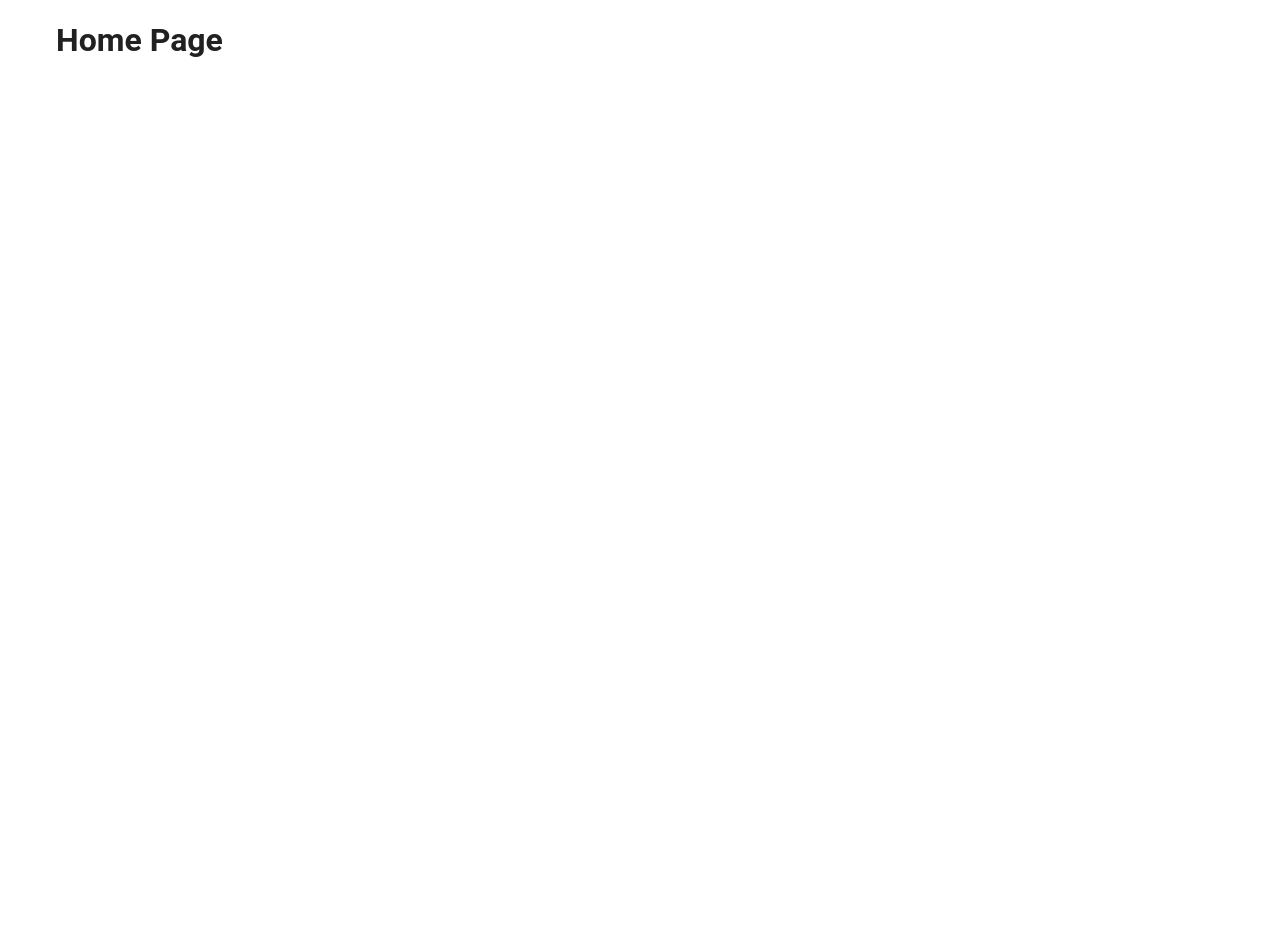
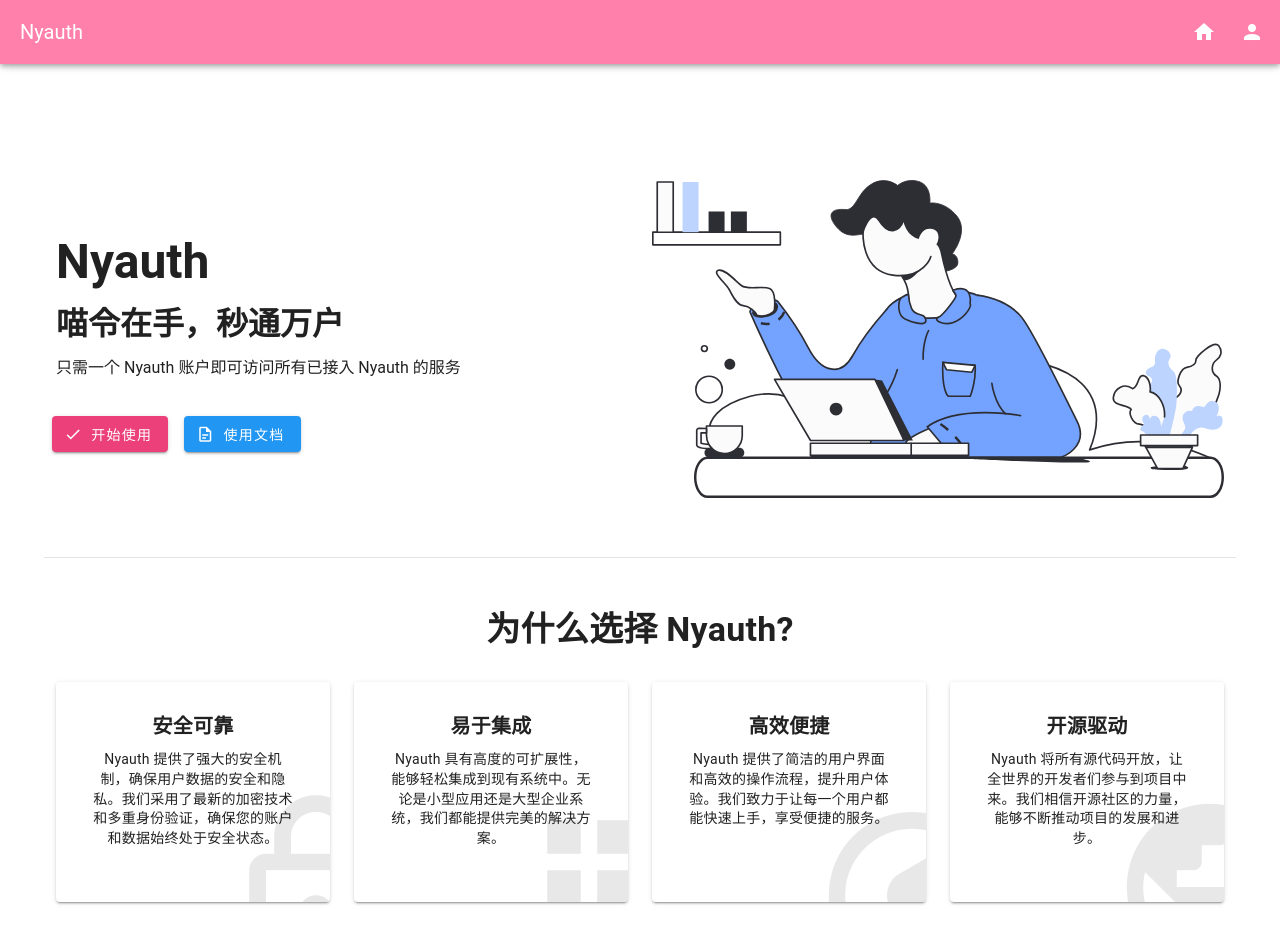
Before and after one commit to Mxmilu666/Nyauth, a Vue app in the folder frontend/: page / in a window 1280 px wide. Shown: the top 952 px of the page. Before the commit the page ends 800 px from the top, so only its background shows below. Built offline with nearby package versions, Linux system fonts and the light colour scheme.

Commit message:
feat(frontend): add AppBar component and enhance Home page layout

```diff
--- a/frontend/package.json
+++ b/frontend/package.json
@@ -13,6 +13,7 @@
     "format": "prettier --write src/"
   },
   "dependencies": {
+    "@mdi/font": "^7.4.47",
     "pinia": "^2.3.1",
     "vue": "^3.5.13",
     "vue-router": "^4.5.0",
--- a/frontend/src/App.vue
+++ b/frontend/src/App.vue
@@ -1,5 +1,6 @@
 <script setup lang="ts">
 import { message } from './services/message'
+import AppBar from './components/AppBar.vue'
 
 defineOptions({
     name: 'AppComponent'
@@ -10,10 +11,9 @@ message.info('Hello from App Component')
 
 <template>
     <v-app>
+        <AppBar />
         <v-main>
-            <v-container>
-                <router-view />
-            </v-container>
+            <router-view />
         </v-main>
     </v-app>
 </template>
--- /dev/null
+++ b/frontend/src/components/AppBar.vue
@@ -0,0 +1,16 @@
+<script setup lang="ts">
+
+</script>
+
+<template>
+    <v-app-bar app color="pink-accent-1">
+        <v-toolbar-title>Nyauth</v-toolbar-title>
+        <v-spacer></v-spacer>
+        <v-btn icon>
+            <v-icon>mdi-home</v-icon>
+        </v-btn>
+        <v-btn icon>
+            <v-icon>mdi-account</v-icon>
+        </v-btn>
+    </v-app-bar>
+</template>
--- a/frontend/src/main.ts
+++ b/frontend/src/main.ts
@@ -1,16 +1,22 @@
 import './assets/style/base.less'
 import 'vuetify/styles'
+import '@mdi/font/css/materialdesignicons.css'
 
 import { createApp } from 'vue'
 import { createPinia } from 'pinia'
 import { createVuetify } from 'vuetify'
+import { VStepperVertical } from 'vuetify/labs/VStepperVertical'
 
 import App from './App.vue'
 import router from './router'
 
 const app = createApp(App)
 const pinia = createPinia()
-const vuetify = createVuetify()
+const vuetify = createVuetify({
+  components: {
+    VStepperVertical,
+  },
+})
 
 app.use(pinia)
 app.use(router)
--- a/frontend/src/pages/Home/Home.vue
+++ b/frontend/src/pages/Home/Home.vue
@@ -5,5 +5,123 @@ defineOptions({
 </script>
 
 <template>
-    <h1>Home Page</h1>
+    <v-container class="home">
+        <v-row justify="center">
+            <v-col cols="20">
+                <v-row class="fill-height" align="center" justify="center">
+                    <v-col cols="12" md="6">
+                        <h1 class="font-weight-bold text-h3">Nyauth</h1>
+                        <h1 class="font-weight-bold pt-3">喵令在手，秒通万户</h1>
+                        <p class="headline pt-2">
+                            只需一个 Nyauth 账户即可访问所有已接入 Nyauth 的服务
+                        </p>
+                        <v-row class="pt-10">
+                            <v-btn color="pink-lighten-1" class="ma-2" @click="$router.push('/login')">
+                                <template v-slot:prepend>
+                                    <v-icon icon="mdi-check"></v-icon>
+                                </template>
+                                开始使用
+                            </v-btn>
+                            <v-btn color="blue" class="ma-2" @click="$router.push('/docs')">
+                                <template v-slot:prepend>
+                                    <v-icon icon="mdi-file-document-outline"></v-icon>
+                                </template>
+                                使用文档
+                            </v-btn>
+                        </v-row>
+                    </v-col>
+                    <v-col cols="12" md="6" >
+                        <img src="@/assets/banner.svg" alt="banner" class="svg-image" />
+                    </v-col>
+                </v-row>
+            </v-col>
+        </v-row>
+
+        <v-row class="pt-10">
+            <v-divider></v-divider>
+        </v-row>
+
+        <v-row justify="center">
+            <v-col cols="20" class="text-center">
+                <h2 class="font-weight-bold text-h4 mt-10">为什么选择 Nyauth?</h2>
+                <v-row class="mt-5" justify="center">
+                    <v-col cols="12" md="3">
+                        <v-card class="card-with-icon" elevation="2">
+                            <v-card-title class="font-weight-bold">
+                                安全可靠
+                            </v-card-title>
+                            <v-card-text>
+                                Nyauth 提供了强大的安全机制，确保用户数据的安全和隐私。我们采用了最新的加密技术和多重身份验证，确保您的账户和数据始终处于安全状态。
+                            </v-card-text>
+                            <v-icon class="card-icon" size="100" icon="mdi-lock-outline"></v-icon>
+                        </v-card>
+                    </v-col>
+                    <v-col cols="12" md="3">
+                        <v-card class="card-with-icon" elevation="2">
+                            <v-card-title class="font-weight-bold">
+                                易于集成
+                            </v-card-title>
+                            <v-card-text>
+                                Nyauth 具有高度的可扩展性，能够轻松集成到现有系统中。无论是小型应用还是大型企业系统，我们都能提供完美的解决方案。
+                            </v-card-text>
+                            <v-icon class="card-icon" size="100" icon="mdi-apps"></v-icon>
+                        </v-card>
+                    </v-col>
+                    <v-col cols="12" md="3">
+                        <v-card class="card-with-icon" elevation="2">
+                            <v-card-title class="font-weight-bold">
+                                高效便捷
+                            </v-card-title>
+                            <v-card-text>
+                                Nyauth 提供了简洁的用户界面和高效的操作流程，提升用户体验。我们致力于让每一个用户都能快速上手，享受便捷的服务。
+                            </v-card-text>
+                            <v-icon class="card-icon" size="100" icon="mdi-speedometer"></v-icon>
+                        </v-card>
+                    </v-col>
+                    <v-col cols="12" md="3">
+                        <v-card class="card-with-icon" elevation="2">
+                            <v-card-title class="font-weight-bold">
+                                开源驱动
+                            </v-card-title>
+                            <v-card-text>
+                                Nyauth 将所有源代码开放，让全世界的开发者们参与到项目中来。我们相信开源社区的力量，能够不断推动项目的发展和进步。
+                            </v-card-text>
+                            <v-icon class="card-icon" size="100" icon="mdi-earth"></v-icon>
+                        </v-card>
+                    </v-col>
+                </v-row>
+            </v-col>
+        </v-row>
+
+        <v-row class="pt-10">
+            <v-col cols="20" class="text-center">
+                <h2 class="font-weight-bold text-h4 mt-10">为什么选择 Nyauth?</h2>
+            </v-col>
+            <v-divider></v-divider>
+        </v-row>
+    </v-container>
 </template>
+
+<style scoped>
+.home {
+    margin-top: 100px;
+}
+
+.svg-image {
+    width: 100%;
+    height: auto;
+}
+
+.card-icon {
+    position: absolute;
+    bottom: -36px;
+    right: -36px;
+    opacity: 0.1;
+    transform: scale(2);
+}
+
+.card-with-icon {
+    padding: 20px;
+    min-height: 220px;
+}
+</style>
```
Also changed, not shown: frontend/src/assets/banner.svg (added), 1 other file (tests, documents, lock files or other folders).
